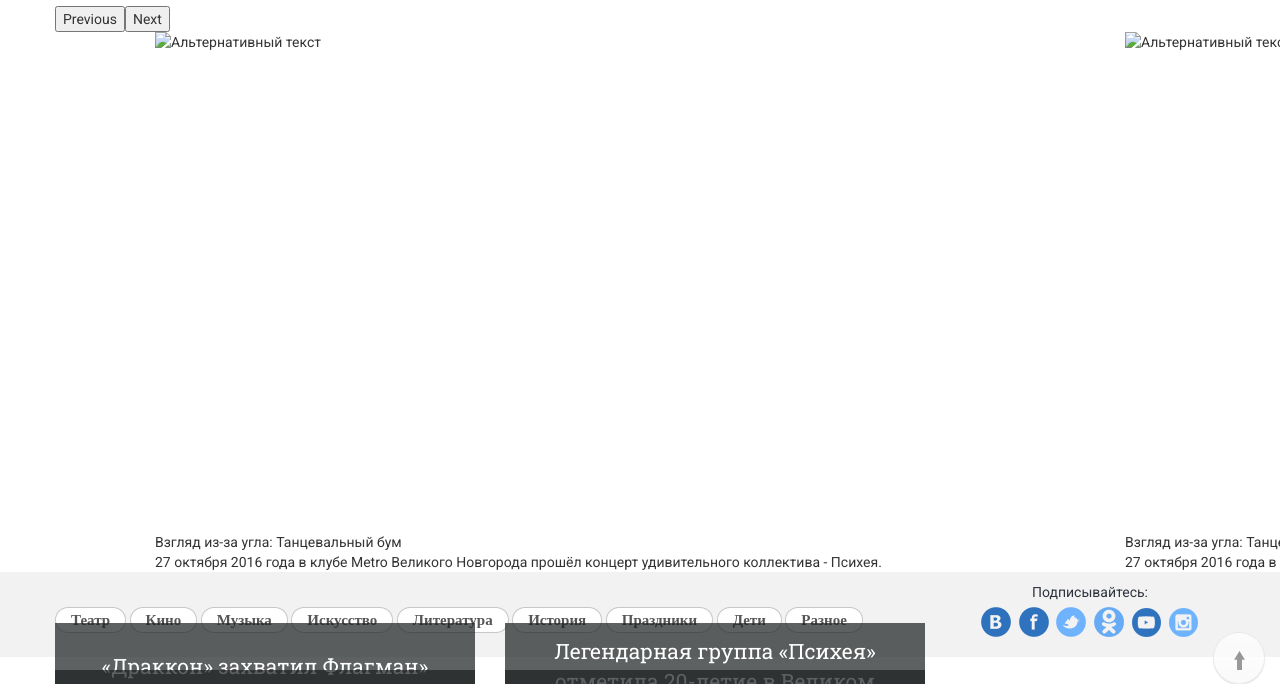
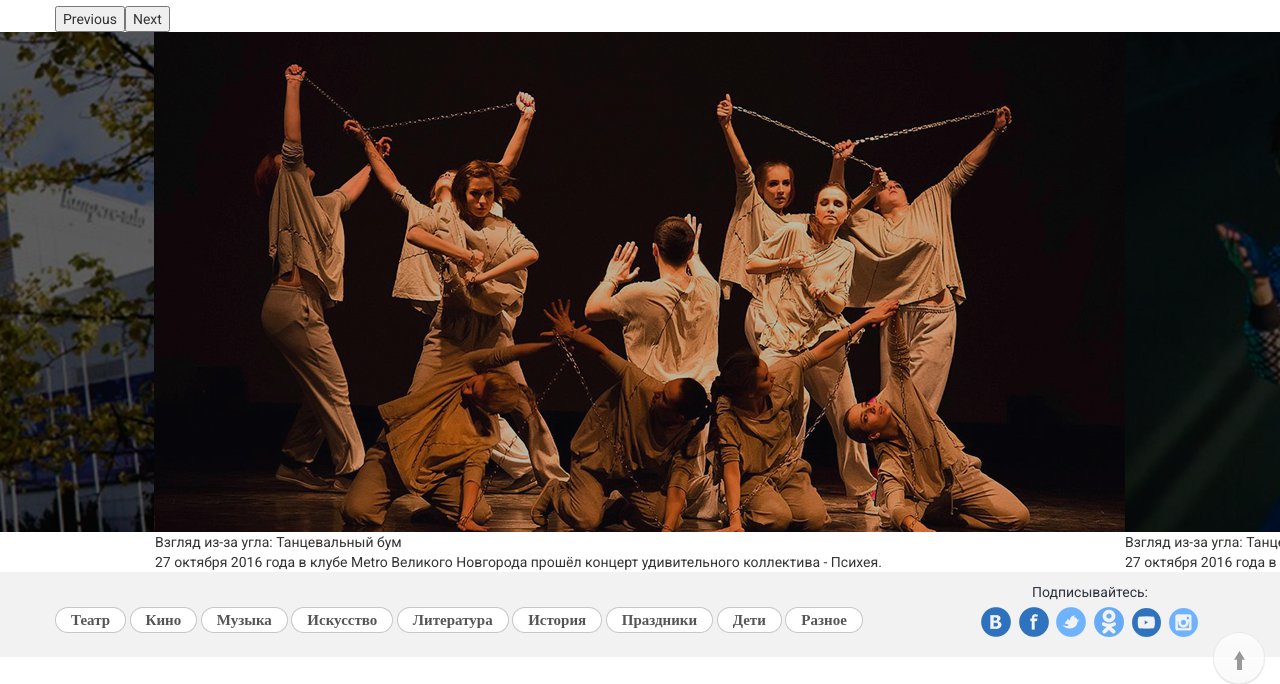
Before and after one commit to murlyka-sites/007-ok, a website: page index.jade in a window 1280 px wide. Shown: the part 96-780 px from the top of the page. Drawn offline with nearby package versions, Linux system fonts and the light colour scheme; some packages are replaced by stand-ins of ours; files that its build step writes are made by us from their sources; a script that the page names is missing.

Commit message:
fix mixins

```diff
--- a/jade/mixins.jade
+++ b/jade/mixins.jade
@@ -4,7 +4,7 @@ mixin affiche-item-small(images, date, title, subclass)
 	.affiche-small__item
 		a.link-none(href="#")
 			.affiche-small__item-pr
-				img(src="images/#{images}", alt="#{title}", widht="170", width="251")
+				img(src="images/" + images, alt="#{title}", widht="170", width="251")
 			time.affiche-small__item-date(datetime="ГГГГ-ММ-ДДTчч:мм:сс±чч:мм")
 				| #{date}
 			.affiche-small__item-title
@@ -14,7 +14,7 @@ mixin affiche-item(images, date, title, subclass)
 	.affiche-small__item
 		a.link-none(href="#")
 			.affiche__item-pr
-				img(src="images/#{images}", alt="#{title}", widht="270", height="400")
+				img(src="images/" + images, alt="#{title}", widht="270", height="400")
 			time.affiche__item-date(datetime="ГГГГ-ММ-ДДTчч:мм:сс±чч:мм")
 				| #{date}
 			.affiche__item-title
@@ -23,7 +23,7 @@ mixin affiche-item(images, date, title, subclass)
 mixin posts-item(images, tag, color, type, title, desc)
 	.posts__item
 		.posts__item-pr
-			img(src="images/#{images}", alt="#{title}", width="420", height="280")
+			img(src="images/" + images, alt="#{title}", width="420", height="280")
 		a.posts__item-tag(href="#tag", style="#{color}")
 			| #{tag}
 		if type
@@ -41,7 +41,7 @@ mixin article-list-item(images, tag, color, title)
 	.articles-list__item
 		.articles-list__item-pr
 			a(href="#")
-				img(src="images/#{images}", alt="#{title}", width="270", height="152")
+				img(src="images/" + images, alt="#{title}", width="270", height="152")
 			a.articles-list__item-tag(href="#", style="#{color}")
 				| #{tag}
 		.articles-list__item-desc
@@ -52,7 +52,7 @@ mixin author-item(images, title, desc)
 	.author__item
 		.author__item-pr
 			a(href="#")
-				img(src="images/#{images}", alt="#{title}", width="270", height="152")
+				img(src="images/" + images, alt="#{title}", width="270", height="152")
 		.author__item-text(style="margin-right: 50px")
 			a.author__item-title(href="#")
 				| #{title}
@@ -63,7 +63,7 @@ mixin authors-card(images, name, project)
 	.authors__card
 		.authors__card-pr
 			a(href="#")
-				img(src="images/#{images}", alt="#{name}", width="268", height="268")
+				img(src="images/" + images, alt="#{name}", width="268", height="268")
 		.authors__card-foo
 			a.authors__card-name(href="#")
 				| #{name}
@@ -77,7 +77,7 @@ mixin special-item(images, tag, color, title)
 	.special__item
 		.special__item-pr
 			a(href="#")
-				img(src="images/#{images}", alt="#{title}", width="270", height="152")
+				img(src="images/" + images, alt="#{title}", width="270", height="152")
 			a.special__item-tag(href="#", style="#{color}")
 				| #{tag}
 		.special__item-desc
@@ -88,7 +88,7 @@ mixin news-item(images, date, title, desc)
 	.row.news__item
 		.col-xs-12.col-md-4
 			a(href="#")
-				img.news__item-pr(src="images/#{images}", alt="#{title}", width="270", height="152")
+				img.news__item-pr(src="images/" + images, alt="#{title}", width="270", height="152")
 		.col-xs-12.col-md-8
 			.news__item-text
 				time.news__item-date(datetime="ГГГГ-ММ-ДДTчч:мм:сс±чч:мм")
@@ -102,7 +102,7 @@ mixin articles-item(images, title, desc)
 	.articles__item
 		.articles__item-pr
 			a(href="#")
-				img(src="images/#{images}", alt="#{title}", width="270", height="152")
+				img(src="images/" + images, alt="#{title}", width="270", height="152")
 		.articles__item-text
 			a.articles__item-title(href="#")
 				| #{title}
@@ -113,7 +113,7 @@ mixin area-item(images, title)
 	.filter-body__item
 		.filter-body__item-pr
 			a(href="#")
-				img(src="images/#{images}", alt="#{title}", width="270", height="152")
+				img(src="images/" + images, alt="#{title}", width="270", height="152")
 		.filter-body__item-desc
 			a.filter-body__item-title(href="#")
 				| #{title}
--- a/jade/mixins/carousel.jade
+++ b/jade/mixins/carousel.jade
@@ -1,6 +1,6 @@
 mixin main-slide(images, title)
 	div.main-slider__slide
-		img(src="images/#{images}", alt="Альтернативный текст", width="970", height="500")
+		img(src="images/"+images, alt="Альтернативный текст", width="970", height="500")
 		.main-slider__slide-inner
 			.main-slider__slide-title
 				| #{title}
@@ -12,7 +12,7 @@ mixin affiche-slide(images, title, date)
 	.affiche__item
 		a.link-none(href="#")
 			.affiche__item-pr
-				img(src="images/#{images}", alt="",)
+				img(src="images/" +images, alt="",)
 			time.affiche__item-date(datetime="ГГГГ-ММ-ДДTчч:мм:сс±чч:мм")
 				| #{title}
 			.affiche__item-title
```
Also changed, not shown: 1 other file.
